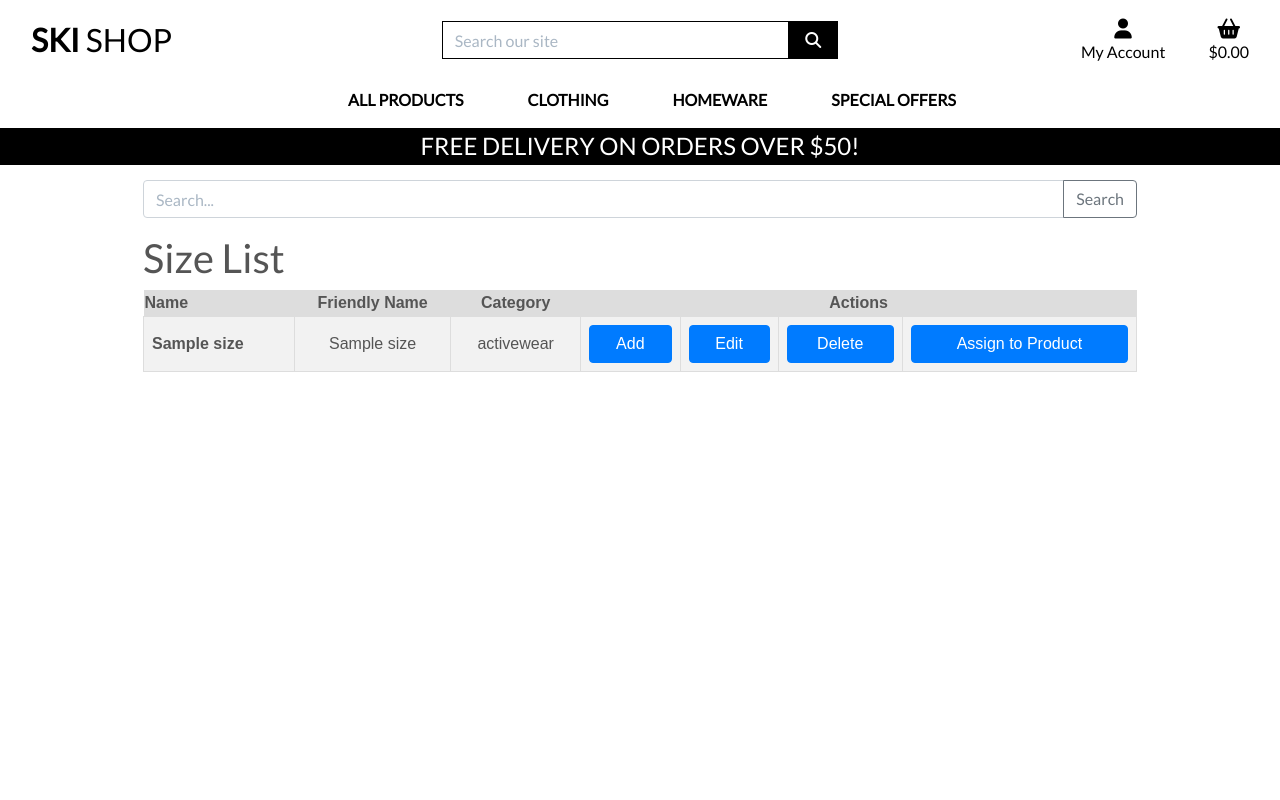
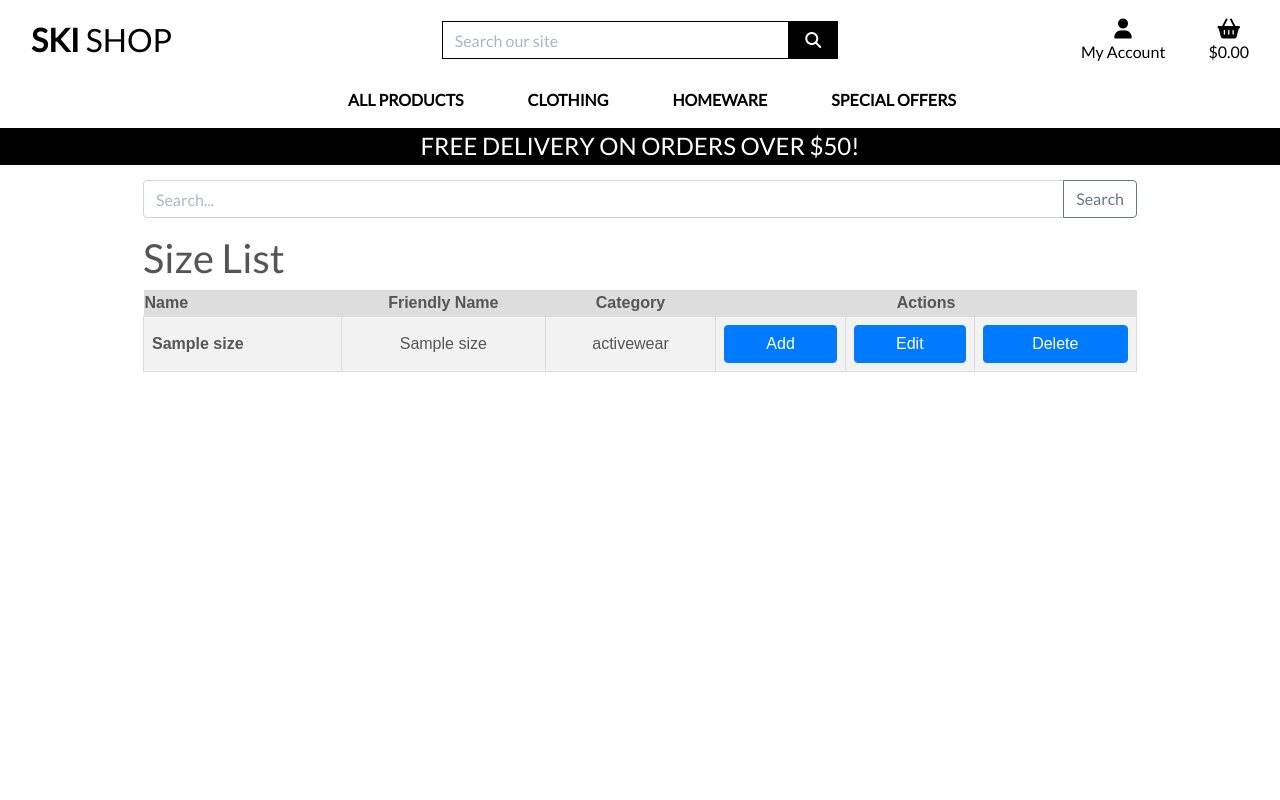
Before and after one commit to TMartin88/ski_shop, a Django app: page /sizes/ in a window 1280 px wide. Run offline with Django 3.2, Linux system fonts and the light colour scheme; data comes from the database, SQL or seed files in the repository; tables that the repository leaves empty hold one stand-in row (values such as "Sample post"); some libraries are stand-ins or nearby versions.

Commit message:
remove assign sizes from sizes app

```diff
--- a/sizes/templates/sizes/sizes.html
+++ b/sizes/templates/sizes/sizes.html
@@ -35,7 +35,7 @@
                 <th>Name</th>
                 <th>Friendly Name</th>
                 <th>Category</th>
-                <th colspan="4">Actions</th>
+                <th colspan="3">Actions</th>
               </tr>
               {% for size in sizes %}
               <tr>
@@ -55,11 +55,6 @@
                 <td>
                   <a href="{% url 'delete_size' size.id %}" aria-label="Delete Size">
                     <div class="btn btn-block btn-primary">Delete</div>
-                  </a>
-                </td>
-                <td>
-                  <a href="{% url 'assign_size' size.id %}" aria-label="Assign Size">
-                    <div class="btn btn-block btn-primary">Assign to Product</div>
                   </a>
                 </td>
               </tr>
--- a/sizes/urls.py
+++ b/sizes/urls.py
@@ -6,5 +6,4 @@ urlpatterns = [
     path('add/', views.add_size, name='add_size'),
     path('edit/<int:size_id>/', views.edit_size, name='edit_size'),
     path('delete/<int:size_id>/', views.delete_size, name='delete_size'),
-    path('assign/<int:size_id>/', views.delete_size, name='assign_size'),
 ]
```
Also changed, not shown: sizes/templates/sizes/assign_size.html (deleted).
